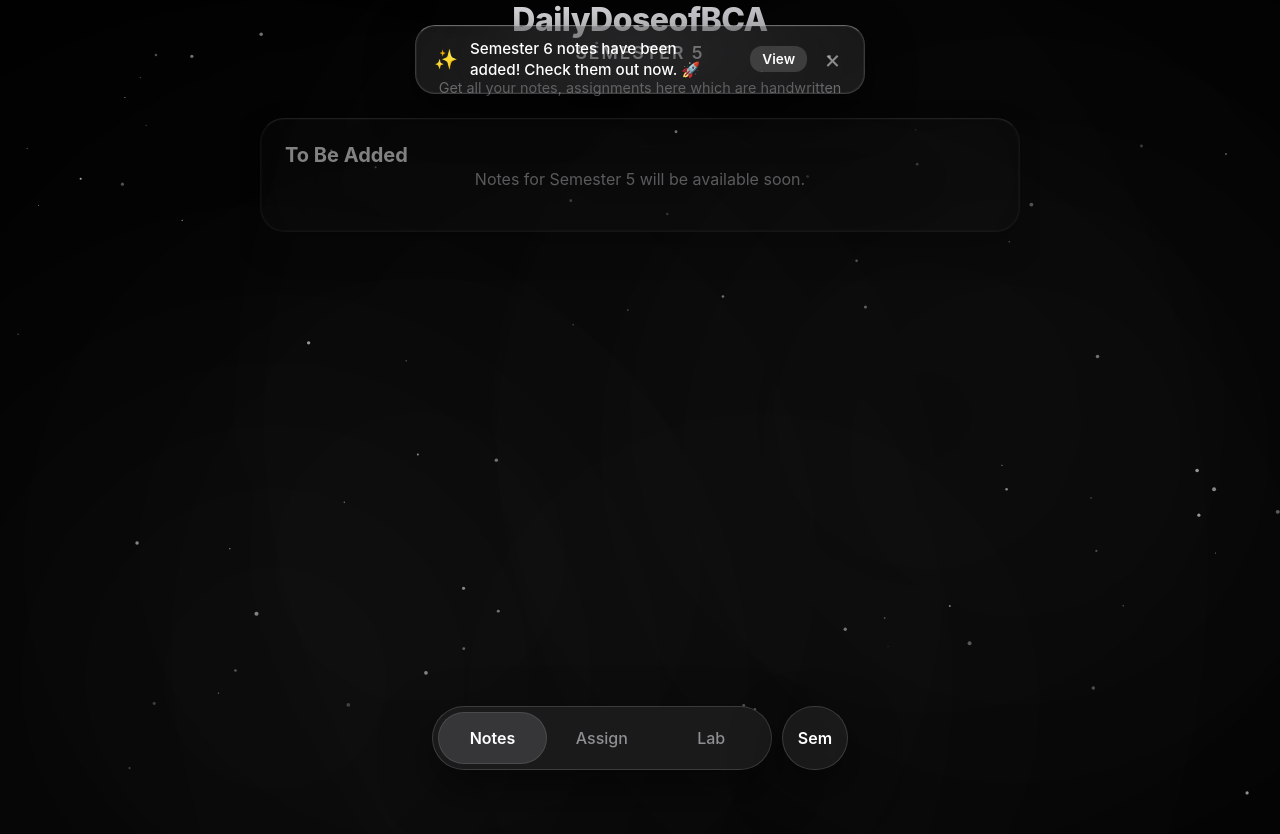
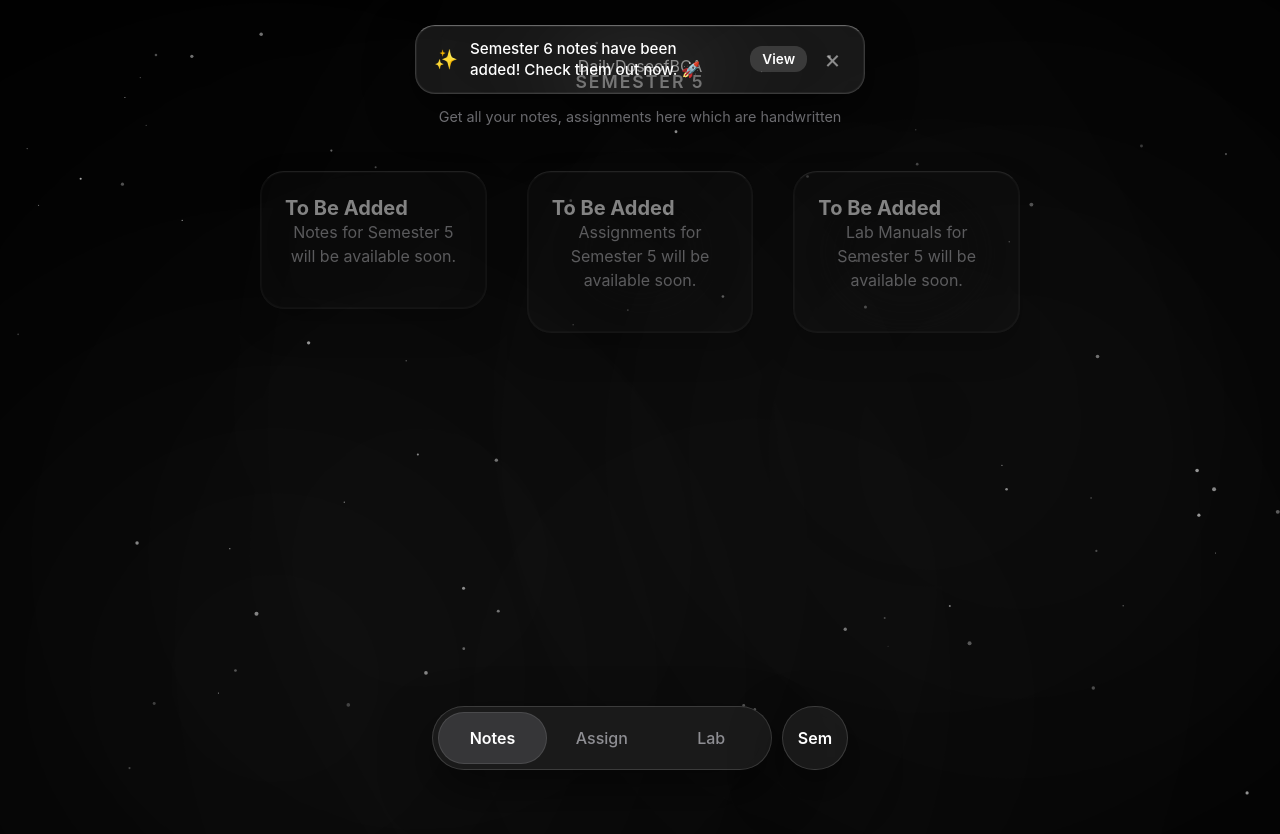
Before and after one commit to Mohammedwaheedsk/dailydoseofbca, a plain HTML site: page bca-sem5.html in a window 1280 px wide. Shown: the top 834 px of the page. Drawn offline with Linux system fonts and the light colour scheme.

Commit message:
Global Stabilization: Forced all elements back to perfect center using Body Flexbox

```diff
--- a/bca-sem5.html
+++ b/bca-sem5.html
@@ -41,22 +41,10 @@
       user-select: none;
     }
 
-    body {
-      background-color: var(--bg-base);
-      color: var(--text-primary);
-      height: 100vh;
-      width: 100vw;
-      overflow: hidden;
-      display: flex;
-      flex-direction: column;
-      position: relative;
-    }
+
 
             /* --- DYNAMIC NOIR LIQUID BACKGROUND --- */
-    body {
-      background-color: #000 !important;
-      overflow: hidden;
-    }
+
 
     .blob {
       position: absolute;
@@ -105,20 +93,11 @@
     }
 
     /* --- HEADER --- */
-            header {
-      flex-shrink: 0;
-      padding: 3rem 1.5rem 1.5rem;
-      display: flex;
-      flex-direction: column;
-      align-items: center;
-      text-align: center;
-      z-index: 10;
-      width: 100%;
-      max-width: 800px;
-      margin: 0 auto;
-    }
+
 
     .brand {
+      width: 100%;
+      text-align: center;
       width: 100%;
       text-align: center;
       font-size: 2rem;
@@ -158,14 +137,7 @@
       line-height: 1.4;
     }
 
-    .slider-viewport {
-      flex: 1;
-      width: 100%;
-      max-width: 800px;
-      margin: 0 auto;
-      overflow: hidden;
-      position: relative;
-    }
+
 
     .slider-track {
       display: flex;
@@ -212,18 +184,7 @@
       background: rgba(255, 255, 255, 0.12);
     }
 
-    .card-        header {
-      flex-shrink: 0;
-      padding: 3rem 1.5rem 1.5rem;
-      display: flex;
-      flex-direction: column;
-      align-items: center;
-      text-align: center;
-      z-index: 10;
-      width: 100%;
-      max-width: 800px;
-      margin: 0 auto;
-    }
+    .card-
 
     .subject-group {
       display: flex;
@@ -476,6 +437,43 @@
       background: rgba(255, 255, 255, 0.2);
     }
 
+
+
+    body {
+      background-color: #000;
+      color: #fff;
+      height: 100vh;
+      width: 100vw;
+      margin: 0;
+      padding: 0;
+      overflow: hidden;
+      display: flex;
+      flex-direction: column;
+      align-items: center;  /* Forces all items to center horizontally */
+      position: relative;
+    }
+
+    header {
+      width: 100%;
+      max-width: 800px;
+      padding: 3.5rem 1.5rem 1.5rem;
+      display: flex;
+      flex-direction: column;
+      align-items: center;
+      text-align: center;
+      flex-shrink: 0;
+      z-index: 20;
+    }
+
+    .slider-viewport {
+      width: 100%;
+      max-width: 800px;
+      flex: 1;
+      display: flex;
+      justify-content: center;
+      overflow: hidden;
+      position: relative;
+    }
 
   </style>
 </head>
```
Also changed, not shown: bca-sem1.html (+44 -46 lines), bca-sem2.html (+44 -46 lines), bca-sem3.html (+44 -46 lines), bca-sem4.html (+44 -46 lines), bca-sem6.html (+44 -46 lines).
